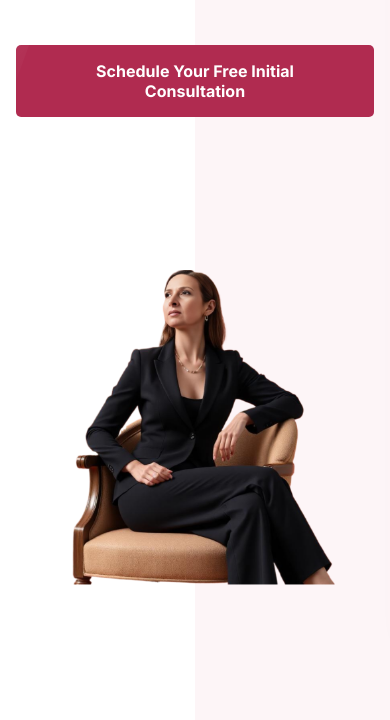
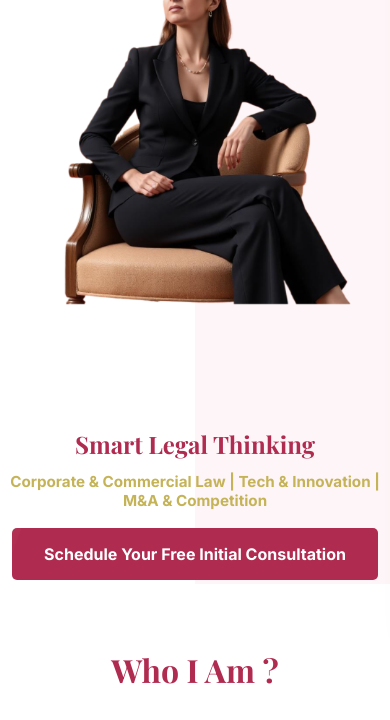
Before and after one commit to mariyamm/megi-website, a plain HTML site: page index.html in a window 390 px wide. Shown: the part 206-926 px from the top of the page. Drawn offline with nearby package versions, Linux system fonts and the light colour scheme.

```diff
--- a/index.html
+++ b/index.html
@@ -664,6 +664,50 @@
     display: inline-block;
   }
 }
+
+/* Force hero image above text on tablet/mobile */
+@media (max-width: 1024px) {
+  .hero {
+    flex-direction: column;
+    text-align: center;
+    padding: 0 0.2em;           /* Remove top/bottom padding, minimal side padding */
+    min-height: unset;
+    height: auto;
+    margin-top: -2.5em;         /* Move hero up even more */
+  }
+  .hero-image {
+    order: 1;
+    width: 100vw;
+    min-height: 240px;          /* Slightly bigger image */
+    max-width: 100vw;
+    margin: 0 auto 0.1em auto;  /* Remove top margin, minimal bottom margin */
+    background-size: contain !important;
+    background-repeat: no-repeat !important;
+    background-position: center center !important;
+    border-radius: 0;           /* Remove any rounding for edge-to-edge look */
+  }
+  .hero-text {
+    order: 2;
+    width: 100%;
+    margin: 0 auto;
+  }
+  .hero h1 {
+    font-size: 1.5rem;
+    width: 100%;
+    animation: none;
+    margin-bottom: 0.5em;
+    margin-top: 0;              /* Remove any top margin */
+  }
+  .hero h2 {
+    font-size: 0.95rem;
+    margin-bottom: 0.7em;
+    margin-top: 0;
+  }
+  .hero-text .cta-button {
+    margin-top: 0.5em;
+    margin-bottom: 0;
+  }
+}
   </style>
 </head>
 <body>
```
